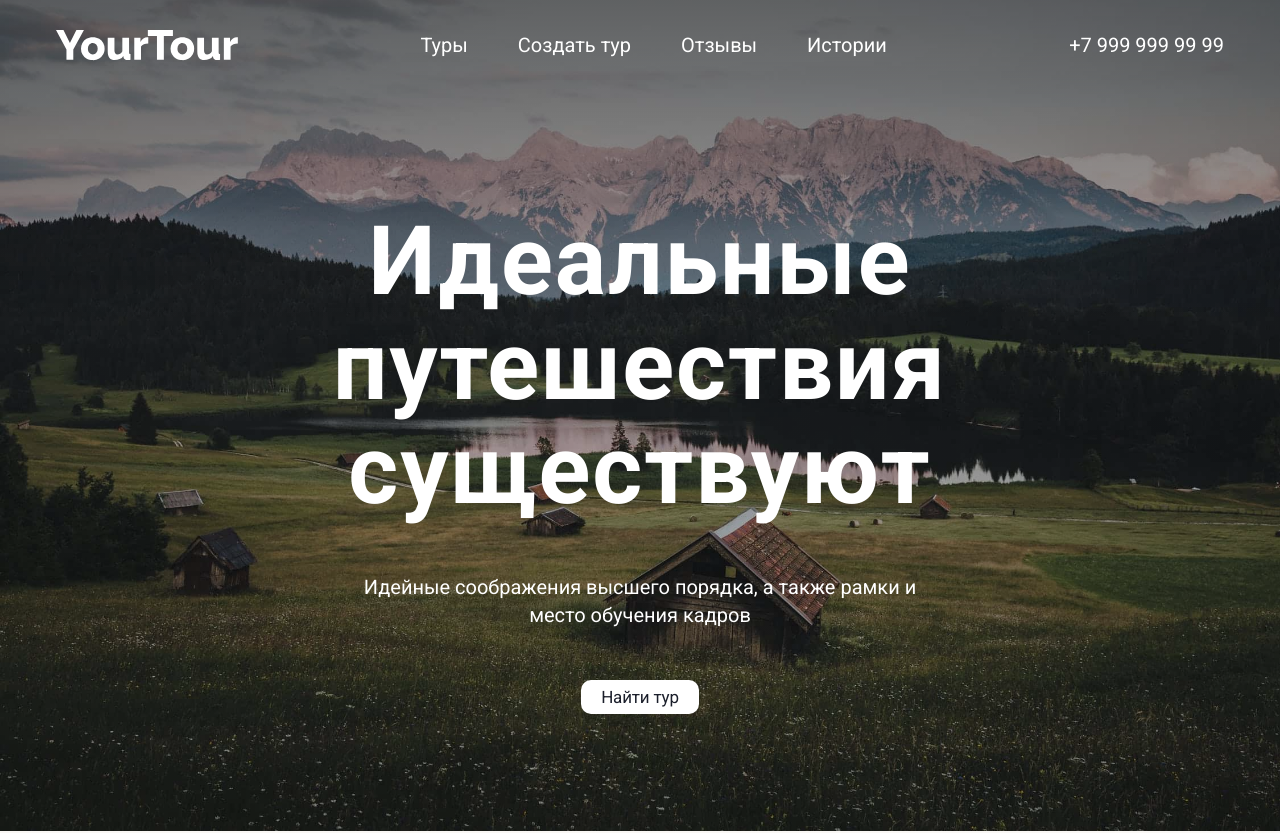
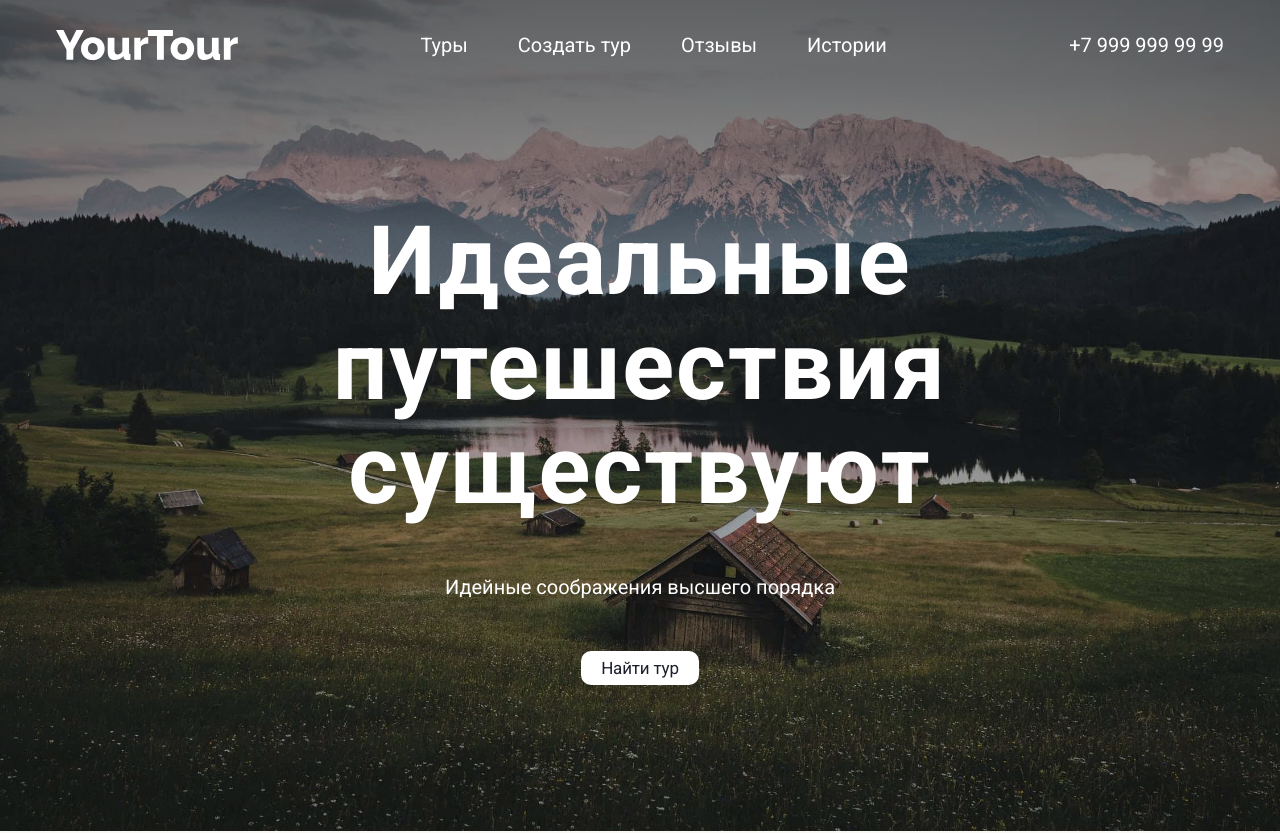
Before and after one commit to wunlei/travel-landing-nextjs, a Next.js app: page / in a window 1280 px wide. Shown: the top 833 px of the page. Built offline with nearby package versions, Linux system fonts and the light colour scheme.

Commit message:
Refactor components: move texts to context

```diff
--- a/src/components/pages/HomePage/CTASection/index.jsx
+++ b/src/components/pages/HomePage/CTASection/index.jsx
@@ -1,17 +1,20 @@
+import { useContext } from "react";
+import { AppContext } from "@/data";
 import Section from "@/components/commons/Section";
 import Paragraph from "@/components/commons/Paragraph/Paragraph";
 import s from "./CTA.module.scss";
 
 function CTASection() {
+  const { title, linkTitle, linkHref } = useContext(AppContext).CTASection;
   return (
     <Section classes={[s.container]}>
       <div className={s.img}></div>
       <div className={s.content}>
-        <h2 className="title-h3">Пора в путешествие вместе с нами!</h2>
+        <h2 className="title-h3">{title}</h2>
         <Paragraph>
-          Напиши на почту и узнай подробности на{" "}
-          <a className={s.link} href="mailto:yourtour@gmail.com">
-            yourtour@gmail.com
+          {linkTitle}{" "}
+          <a className={s.link} href={`mailto:${linkHref}`}>
+            {linkHref}
           </a>
         </Paragraph>
       </div>
--- a/src/components/pages/HomePage/CreateTourSection/index.jsx
+++ b/src/components/pages/HomePage/CreateTourSection/index.jsx
@@ -1,14 +1,12 @@
+import { useContext } from "react";
+import { AppContext } from "@/data";
 import Section from "@/components/commons/Section";
 import CreateTourForm from "./CreateTourForm";
 
 function CreateTourSection() {
+  const { title, subtitle } = useContext(AppContext).createTourSection;
   return (
-    <Section
-      id="create-tour"
-      title="Собери свой тур"
-      subtitle="Идейные соображения высшего порядка, а также рамки и место обучения
-        кадров"
-    >
+    <Section id="create-tour" title={title} subtitle={subtitle}>
       <CreateTourForm />
     </Section>
   );
--- a/src/components/pages/HomePage/GallerySection/index.jsx
+++ b/src/components/pages/HomePage/GallerySection/index.jsx
@@ -1,16 +1,14 @@
+import { useContext } from "react";
+import { AppContext } from "@/data";
 import Image from "next/image";
 import Section from "@/components/commons/Section";
 import { galleryImages } from "./data";
 import s from "./Gallery.module.scss";
 
 function GallerySection() {
+  const { title, subtitle } = useContext(AppContext).gallerySection;
   return (
-    <Section
-      classes={[s.container]}
-      title="Фотографии путешествий"
-      subtitle="Идейные соображения высшего порядка, а также рамки и место обучения
-        кадров"
-    >
+    <Section classes={[s.container]} title={title} subtitle={subtitle}>
       <div className={s.gallery}>
         {galleryImages.map((image) => (
           <picture key={image} className={s.galleryImg}>
--- a/src/components/pages/HomePage/HeroSection/index.jsx
+++ b/src/components/pages/HomePage/HeroSection/index.jsx
@@ -1,17 +1,18 @@
+import { useContext } from "react";
+import { AppContext } from "@/data";
 import cn from "classnames";
 import Section from "@/components/commons/Section";
 import s from "./Hero.module.scss";
 
 function HeroSection() {
+  const { title, subtitle, btnText } = useContext(AppContext).heroSection;
+
   return (
     <Section classes={[s.container]}>
       <div className={s.bg}></div>
-      <h1 className="title-h1">Идеальные путешествия существуют</h1>
-      <p className={s.subtitle}>
-        Идейные соображения высшего порядка, а также рамки и место обучения
-        кадров
-      </p>
-      <button className={cn(s.btn, "text_small")}>Найти тур</button>
+      <h1 className="title-h1">{title}</h1>
+      <p className={s.subtitle}>{subtitle}</p>
+      <button className={cn(s.btn, "text_small")}>{btnText}</button>
     </Section>
   );
 }
--- a/src/components/pages/HomePage/ReviewSection/index.jsx
+++ b/src/components/pages/HomePage/ReviewSection/index.jsx
@@ -1,16 +1,14 @@
+import { useContext } from "react";
+import { AppContext } from "@/data";
 import Section from "@/components/commons/Section";
 import ReviewCard from "./ReviewCard";
 import { reviewCards } from "./data";
 import s from "./Review.module.scss";
 
 function ReviewSection() {
+  const { title, subtitle } = useContext(AppContext).reviewSection;
   return (
-    <Section
-      id="reviews"
-      title="Отзывы наших путешественников"
-      subtitle="Идейные соображения высшего порядка, а также рамки и место обучения
-        кадров"
-    >
+    <Section id="reviews" title={title} subtitle={subtitle}>
       <div className={s.cards}>
         {reviewCards.map((card) => (
           <ReviewCard
--- a/src/components/pages/HomePage/SelectTourSection/TourList/index.jsx
+++ b/src/components/pages/HomePage/SelectTourSection/TourList/index.jsx
@@ -1,17 +1,18 @@
-import { useState } from "react";
+import { useContext, useState } from "react";
 import cn from "classnames";
 import { tourCards } from "../data";
 import TourCard from "../TourCard";
-import { tourTabs } from "@/constants";
+import { AppContext } from "@/data";
 import s from "./TourList.module.scss";
 
 function TourList() {
-  const [activeTab, setActiveTab] = useState(tourTabs[0]);
+  const { tours } = useContext(AppContext).selectTourSection;
+  const [activeTab, setActiveTab] = useState(tours[0]);
 
   return (
     <>
       <ul className={cn("list", s.tabs)}>
-        {tourTabs.map((tab) => (
+        {tours.map((tab) => (
           <li key={tab}>
             <button
               className={cn(s.tabsBtn, "text_big", {
--- a/src/components/pages/HomePage/SelectTourSection/index.jsx
+++ b/src/components/pages/HomePage/SelectTourSection/index.jsx
@@ -1,9 +1,12 @@
+import { useContext } from "react";
+import { AppContext } from "@/data";
 import Section from "@/components/commons/Section";
 import TourList from "./TourList";
 
 function SelectTourSection() {
+  const { title } = useContext(AppContext).selectTourSection;
   return (
-    <Section id="tours" title="Выбери свой тур">
+    <Section id="tours" title={title}>
       <TourList />
     </Section>
   );
--- a/src/components/pages/HomePage/StoriesSection/index.jsx
+++ b/src/components/pages/HomePage/StoriesSection/index.jsx
@@ -1,16 +1,14 @@
+import { useContext } from "react";
+import { AppContext } from "@/data";
 import { storyCards } from "./data";
 import Section from "@/components/commons/Section";
 import StoryCard from "./StoryCard";
 import s from "./Stories.module.scss";
 
 function StoriesSection() {
+  const { title, subtitle } = useContext(AppContext).storiesSection;
   return (
-    <Section
-      id="stories"
-      title="Истории путешествий"
-      subtitle="Идейные соображения высшего порядка, а также рамки и место обучения
-        кадров"
-    >
+    <Section id="stories" title={title} subtitle={subtitle}>
       <div className={s.cards}>
         {storyCards.map((card) => (
           <StoryCard
--- a/src/components/pages/HomePage/index.jsx
+++ b/src/components/pages/HomePage/index.jsx
@@ -7,12 +7,14 @@ import StoriesSection from "./StoriesSection";
 import CTASection from "./CTASection";
 import CreateTourSection from "./CreateTourSection";
 import Footer from "@/components/commons/Footer";
+import { AppContext, appData } from "@/data";
 
 function HomePage() {
   return (
     <>
       <Header />
       <main className="main">
+        <AppContext.Provider value={appData}>
           <HeroSection />
           <SelectTourSection />
           <CreateTourSection />
@@ -20,6 +22,7 @@ function HomePage() {
           <GallerySection />
           <StoriesSection />
           <CTASection />
+        </AppContext.Provider>
       </main>
       <Footer />
     </>
--- a/src/constants/index.js
+++ b/src/constants/index.js
@@ -30,12 +30,3 @@ export const navLinks = [
     title: "Истории",
   },
 ];
-
-
-export const tourTabs = [
-  "Популярные",
-  "Авторские",
-  "Походы",
-  "Сплавы",
-  "Велопрогулки",
-];
--- /dev/null
+++ b/src/data/index.js
@@ -0,0 +1,40 @@
+import { createContext } from "react";
+
+export const appData = {
+  heroSection: {
+    title: "Идеальные путешествия существуют",
+    subtitle: "Идейные соображения высшего порядка",
+    btnText: "Найти тур",
+  },
+  createTourSection: {
+    title: "Собери свой тур",
+    subtitle:
+      "Идейные соображения высшего порядка, а также рамки и место обучения кадров",
+  },
+  CTASection: {
+    title: "Пора в путешествие вместе с нами!",
+    linkTitle: "Напиши на почту и узнай подробности на",
+    linkHref: "mailto:yourtour@gmail.com",
+  },
+  gallerySection: {
+    title: "Фотографии путешествий",
+    subtitle:
+      "Идейные соображения высшего порядка, а также рамки и место обучения кадров",
+  },
+  reviewSection: {
+    title: "Отзывы наших путешественников",
+    subtitle:
+      "Идейные соображения высшего порядка, а также рамки и место обучения кадров",
+  },
+  selectTourSection: {
+    title: "Выбери свой тур",
+    tours: ["Популярные", "Авторские", "Походы", "Сплавы", "Велопрогулки"],
+  },
+  storiesSection: {
+    title: "Истории путешествий",
+    subtitle:
+      "Идейные соображения высшего порядка, а также рамки и место обучения кадров",
+  },
+};
+
+export const AppContext = createContext(appData);
```
Lines whose indentation alone changed are shown as unchanged.
